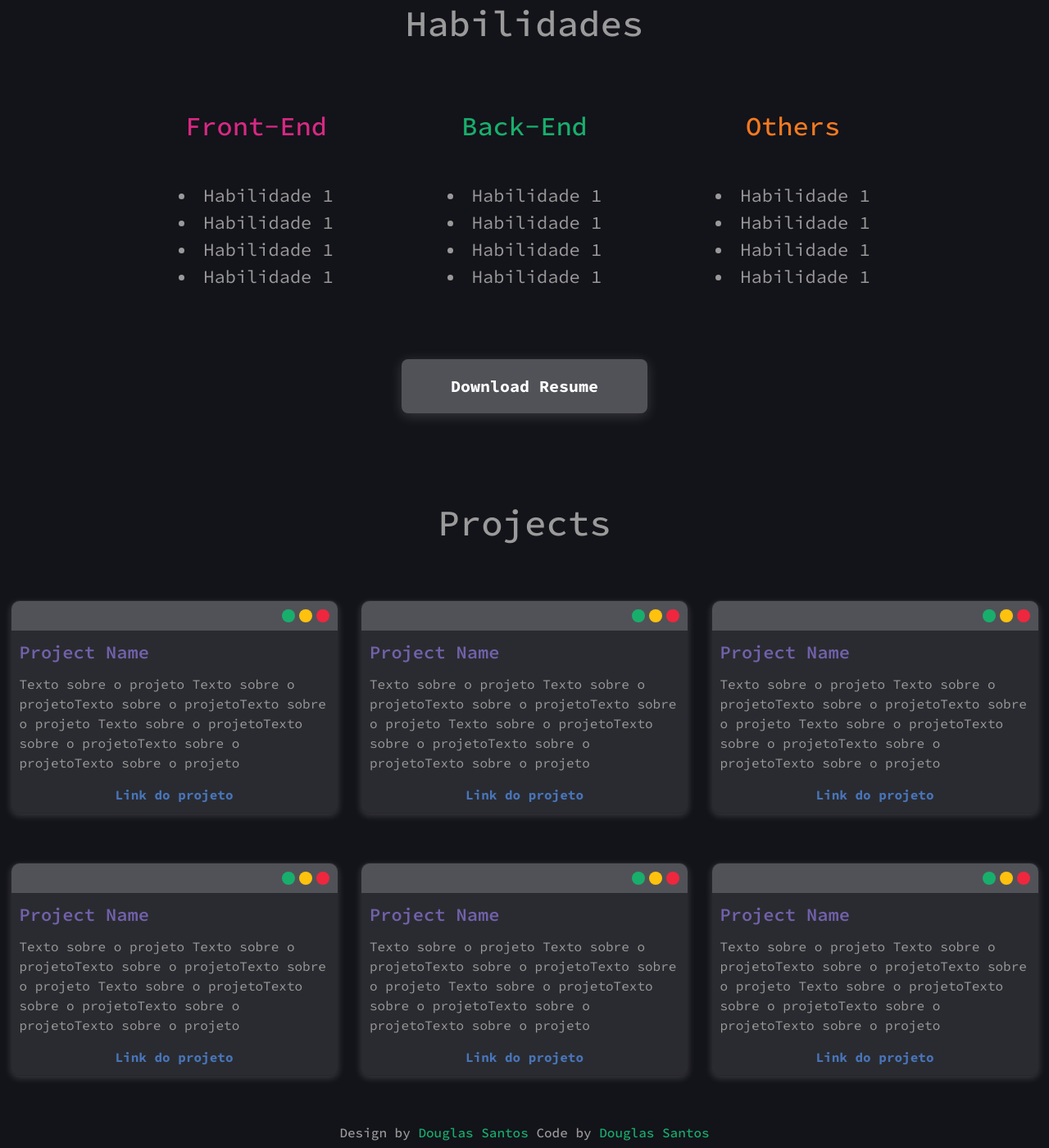
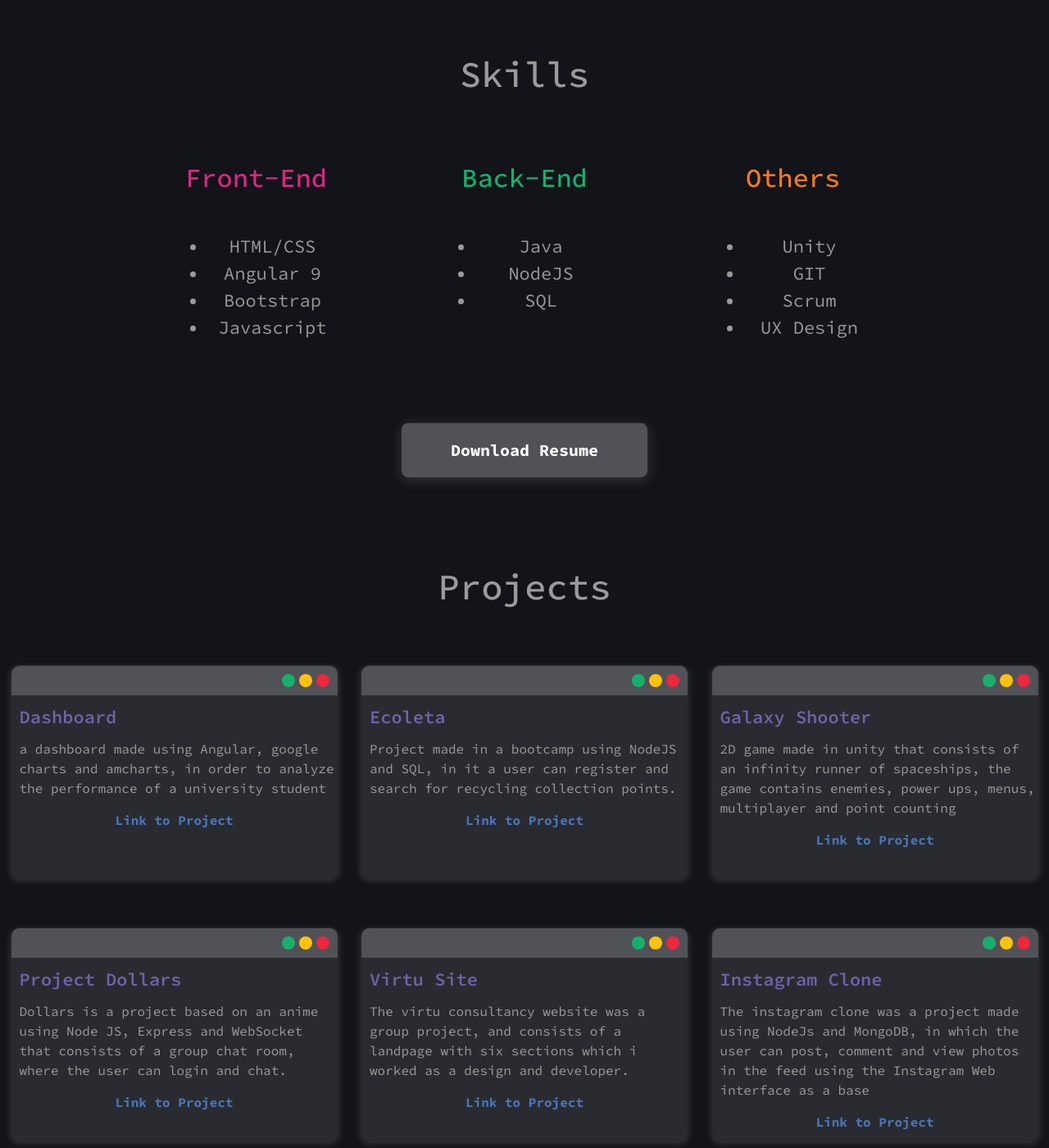
Before and after one commit to dougsfelipe/Portfolio, a plain HTML site: page index.html in a window 1280 px wide. Shown: the part 1140-2540 px from the top of the page at 82% size. Drawn offline with nearby package versions, Linux system fonts and the light colour scheme.

Commit message:
Mudando textos

```diff
--- a/index.html
+++ b/index.html
@@ -21,7 +21,7 @@
     <div class="conteiner justify-content-center">
         <div class="header text-center">
 
-            <h1>Hi i'm <b id="green">Douglas Santos</b></h1>
+            <h1>Hi i'm<b id="green">Douglas Santos</b></h1>
             <h3>
                 <span id="red">Computer Science</span> student at Cin-UFPE
             </h3>
@@ -56,40 +56,43 @@
         <div class="row justify-content-center">
             <div class="about col-8 text-center">
                 <h2>About</h2>
-                <h5>text about text about text abouttext abouttext abouttext abouttext abouttext abouttext about
-                    text abouttext abouttext abouttext abouttext abouttext abouttext abouttext abouttext abouttext about
-                    text abouttext abouttext abouttext abouttext about
+                <h5>Hey my name is douglas santos, I am 22 years old and live in Olinda-PE, I have a certificate in Computer Graphics at IFPE, and I am currently in the 4th year in Computer Science B.Sc. at the Cin-UFPE. I have experience in UX Design, interface design and web development Furthermore, I have interests in the areas of game development, analysis and data visualization.
                 </h5>
             </div>
         </div>
         <div class="titulo">
-            <h2>Habilidades</h2>
+            <h2>Skills</h2>
 
         </div>
         <div class="row justify-content-center">
 
             <div class="habilidade col-3 text-center">
                 <h2 id="pink">Front-End</h2>
-                <li>Habilidade 1</li>
-                <li>Habilidade 1</li>
-                <li>Habilidade 1</li>
-                <li>Habilidade 1</li>
+                <ul>
+                <li>HTML/CSS</li>
+                <li>Angular 9</li>
+                <li>Bootstrap</li>
+                <li>Javascript</li>
+            </ul>
             </div>
 
             <div class="habilidade col-3 text-center">
                 <h2 id="green">Back-End</h2>
-                <li>Habilidade 1</li>
-                <li>Habilidade 1</li>
-                <li>Habilidade 1</li>
-                <li>Habilidade 1</li>
+                <ul>
+                <li>Java</li>
+                <li>NodeJS</li>
+                <li>SQL</li>
+            </ul>
             </div>
 
             <div class="habilidade col-3 text-center">
                 <h2 id="orange">Others</h2>
-                <li>Habilidade 1</li>
-                <li>Habilidade 1</li>
-                <li>Habilidade 1</li>
-                <li>Habilidade 1</li>
+                <ul>
+                <li>Unity</li>
+                <li>GIT</li>
+                <li>Scrum</li>
+                <li>UX Design</li>
+            </ul>
             </div>
 
         </div>
@@ -118,15 +121,15 @@
                         </div>
                     </div>
                     <div class="title-card-text">
-                        Project Name
+                        Dashboard
                     </div>
                     <div class="texto-projeto">
-                        Texto sobre o projeto Texto sobre o projetoTexto sobre o projetoTexto sobre o projeto
-                        Texto sobre o projetoTexto sobre o projetoTexto sobre o projetoTexto sobre o projeto
+                        a dashboard made using Angular, google charts and amcharts,
+                        in order to analyze the performance of a university student
                     </div>
-                    <a href class="link-projeto">
+                    <a href="https://github.com/dougsfelipe/Dashboard" class="link-projeto">
 
-                        Link do projeto
+                        Link to Project
                     </a>
                 </div>
 
@@ -144,15 +147,15 @@
                         </div>
                     </div>
                     <div class="title-card-text">
-                        Project Name
+                        Ecoleta
                     </div>
                     <div class="texto-projeto">
-                        Texto sobre o projeto Texto sobre o projetoTexto sobre o projetoTexto sobre o projeto
-                        Texto sobre o projetoTexto sobre o projetoTexto sobre o projetoTexto sobre o projeto
+                        Project made in a bootcamp using NodeJS and SQL, in it a user can
+                        register and search for recycling collection points.
                     </div>
-                    <a href class="link-projeto">
+                    <a href="https://github.com/dougsfelipe/Ecoleta" class="link-projeto">
 
-                        Link do projeto
+                        Link to Project
                     </a>
                 </div>
 
@@ -169,15 +172,15 @@
                         </div>
                     </div>
                     <div class="title-card-text">
-                        Project Name
+                        Galaxy Shooter
                     </div>
                     <div class="texto-projeto">
-                        Texto sobre o projeto Texto sobre o projetoTexto sobre o projetoTexto sobre o projeto
-                        Texto sobre o projetoTexto sobre o projetoTexto sobre o projetoTexto sobre o projeto
+                        2D game made in unity that consists of an infinity runner of spaceships,
+                        the game contains enemies, power ups, menus, multiplayer and point counting
                     </div>
-                    <a href class="link-projeto">
+                    <a href="https://github.com/dougsfelipe/Galaxy-Shooter" class="link-projeto">
 
-                        Link do projeto
+                        Link to Project
                     </a>
                 </div>
 
@@ -197,15 +200,15 @@
                         </div>
                     </div>
                     <div class="title-card-text">
-                        Project Name
+                        Project Dollars
                     </div>
                     <div class="texto-projeto">
-                        Texto sobre o projeto Texto sobre o projetoTexto sobre o projetoTexto sobre o projeto
-                        Texto sobre o projetoTexto sobre o projetoTexto sobre o projetoTexto sobre o projeto
+                        Dollars is a project based on an anime using Node JS, Express and WebSocket that
+                        consists of a group chat room, where the user can login and chat.
                     </div>
-                    <a href class="link-projeto">
+                    <a href="https://github.com/dougsfelipe/Project-Dollars" class="link-projeto">
 
-                        Link do projeto
+                        Link to Project
                     </a>
                 </div>
 
@@ -223,15 +226,14 @@
                         </div>
                     </div>
                     <div class="title-card-text">
-                        Project Name
+                        Virtu Site
                     </div>
                     <div class="texto-projeto">
-                        Texto sobre o projeto Texto sobre o projetoTexto sobre o projetoTexto sobre o projeto
-                        Texto sobre o projetoTexto sobre o projetoTexto sobre o projetoTexto sobre o projeto
+                        The virtu consultancy website was a group project, and consists of a landpage with six sections which i worked as a design and developer.
                     </div>
-                    <a href class="link-projeto">
+                    <a href="http://www.virtuconsultoria.com.br/" class="link-projeto">
 
-                        Link do projeto
+                        Link to Project
                     </a>
                 </div>
 
@@ -248,15 +250,15 @@
                         </div>
                     </div>
                     <div class="title-card-text">
-                        Project Name
+                        Instagram Clone
                     </div>
                     <div class="texto-projeto">
-                        Texto sobre o projeto Texto sobre o projetoTexto sobre o projetoTexto sobre o projeto
-                        Texto sobre o projetoTexto sobre o projetoTexto sobre o projetoTexto sobre o projeto
+                        The instagram clone was a project made using NodeJs and MongoDB, in which the user can post, comment and
+                         view photos in the feed using the Instagram Web interface as a base
                     </div>
-                    <a href class="link-projeto">
+                    <a href="https://github.com/dougsfelipe/Instagram-Clone" class="link-projeto">
 
-                        Link do projeto
+                        Link to Project
                     </a>
                 </div>
 
--- a/main.css
+++ b/main.css
@@ -89,6 +89,11 @@ button{
 
 }
 
+ul{
+    max-width: 200px;
+    margin-right: auto;
+    margin-left: auto;
+}
 
 .image{
     width: 47px;
@@ -198,6 +203,7 @@ button{
     text-align: center;
     font-size: 24px;
     margin-bottom: 16px;
+    padding: 10px;
 }
 
 
```
